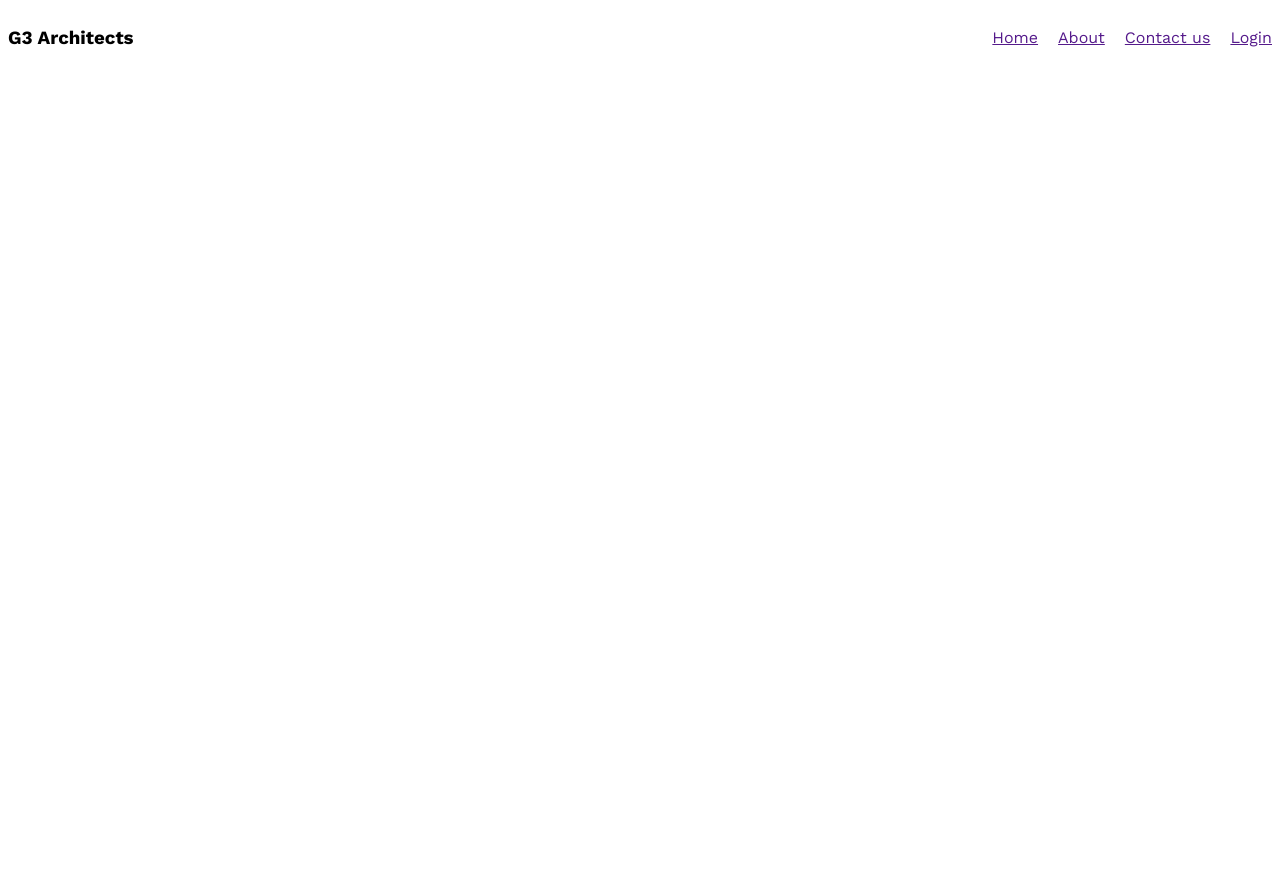
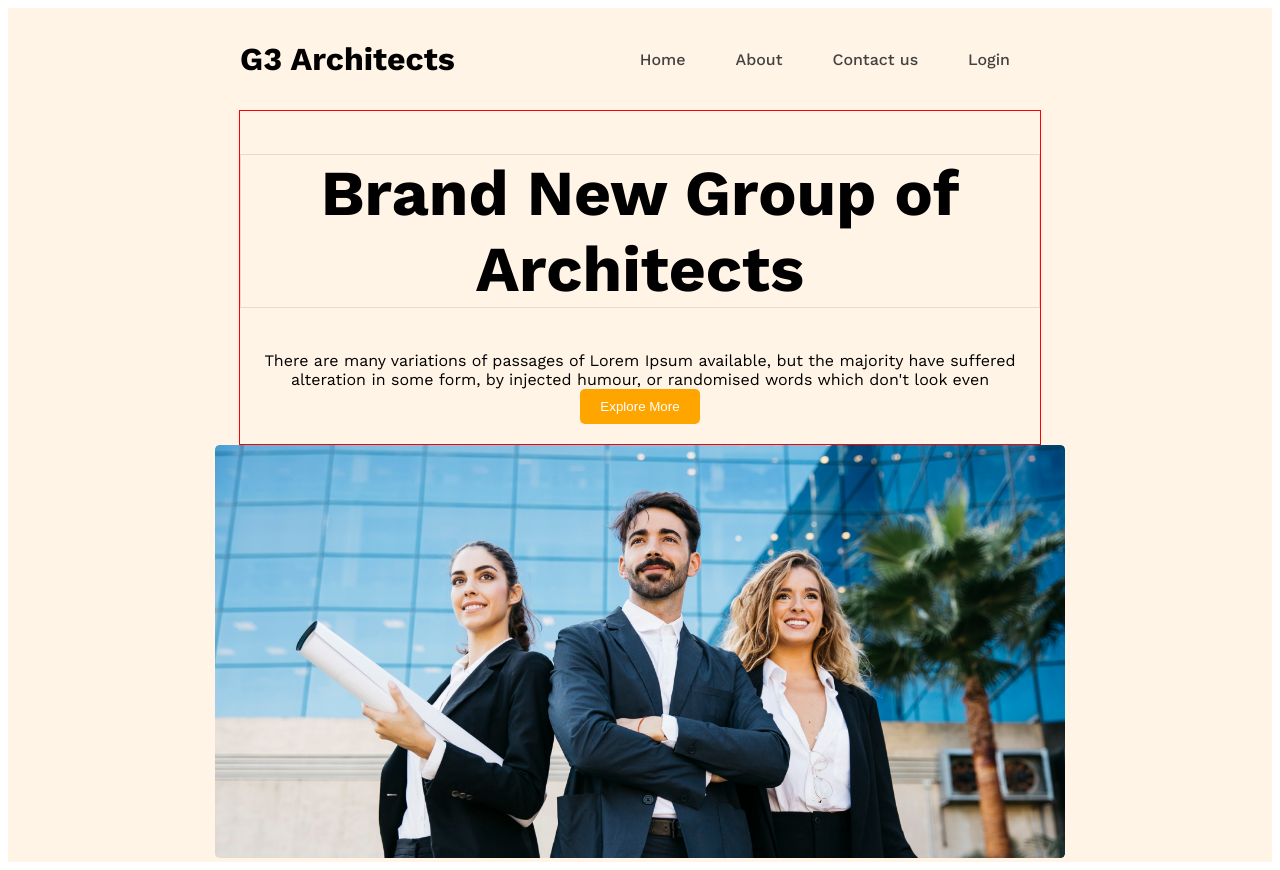
Before and after one commit to maria-nusrat-2005/g3-architects-website, a plain HTML site: page index.html in a window 1280 px wide. Before the commit the page ends 800 px from the top, so only its background shows below. Drawn offline with nearby package versions, Linux system fonts and the light colour scheme.

Commit message:
banner part

```diff
--- a/index.html
+++ b/index.html
@@ -8,19 +8,33 @@
 
 </head>
 <body class="work-sans-font">
-    <header>
-        <nav class="navbar">
+    <header class="bg-color">
+        <nav class="navbar display-styles">
 
             <h3 class="brand">G3 Architects</h3>
 
 
-            <ul class="nav-links">
-                <li><a href="">Home</a></li>
-                <li><a href="">About</a></li>
-                <li><a href="">Contact us</a></li>
-                <li><a href="">Login</a></li>
+            <ul class="nav-links display-styles">
+                <li class="nav-item"><a href="" class="nav-link text-gray">Home</a></li>
+                <li class="nav-item"><a href="" class="nav-link text-gray">About</a></li>
+                <li class="nav-item"><a href="" class="nav-link text-gray">Contact us</a></li>
+                <li class="nav-item"><a href="" class="nav-link text-gray">Login</a></li>
             </ul>
          </nav>
+
+         <div class="banner-description">
+
+            <div class="banner">
+            <h1 class="banner-title">Brand New
+Group of Architects
+</h1>
+<p class="banner-description">There are many variations of passages of Lorem Ipsum available, but the majority have suffered alteration in some form, by injected humour, or randomised words which don't look even</p>
+     <button class="btn-primary">Explore More</button>
+
+         </div>
+  <img class="image" src="images/banner.png" alt="">
+
+         </div>
     </header>
     <main>
 
--- a/styles/Architects.css
+++ b/styles/Architects.css
@@ -8,14 +8,100 @@
   font-weight: 400;
   font-style: normal;
 }
+
+/* navbar style */
+.display-styles {
+    display: flex;
+
+
+
+}
+.bg-color {
+   background-color: rgba(255, 144, 14, 0.1);
+
+
+
+}
+
+.text-gray {
+    color: #424242;
+}
+.text-light-gray {
+    color: #727272;
+
+}
+
 .navbar {
-    display: flex;
-    justify-content: space-between;
-}
-.nav-links {
-    display: flex;
-    list-style: none;
-    gap: 20px;
+   justify-content: space-between;
     align-items: center;
 
+
+
 }
+
+
+.nav-links {
+
+
+    gap: 20px;
+
+
+
+}
+.nav-item {
+    list-style: none;
+    margin-right: 30px;
+
+}
+.nav-link {
+    text-decoration: none;
+    font-weight: 500;
+
+}
+.navbar, .banner {
+   max-width: 800px;
+     margin: 0 auto;
+     width: 100%;
+     /* border: 1px solid rgba(0, 0, 0, 0.1); */
+}
+
+  .brand {
+    font-size: 2rem;
+    font-weight: 700;
+
+  }
+  .banner {
+    border: 1px solid red;
+  }
+
+  .banner-title{
+    border: 1px solid rgba(0, 0, 0, 0.1);
+    text-align: center;
+      font-weight: 700;
+    font-size: 4rem;
+
+  }
+  .image {
+    width: 100%;
+
+  }
+  .banner-description {
+    max-width: 850px;
+    margin: 0 auto;
+    text-align: center;
+    margin-bottom: 50px;
+    margin-bottom: auto;
+}
+
+  .btn-primary {
+    color: white;
+    background-color: orange;
+    padding: 10px 20px;
+    border-radius: 5px;
+    text-decoration: none;
+    margin: 0 auto;
+    border: none;
+    margin-bottom: 20px;
+
+
+  }
```
